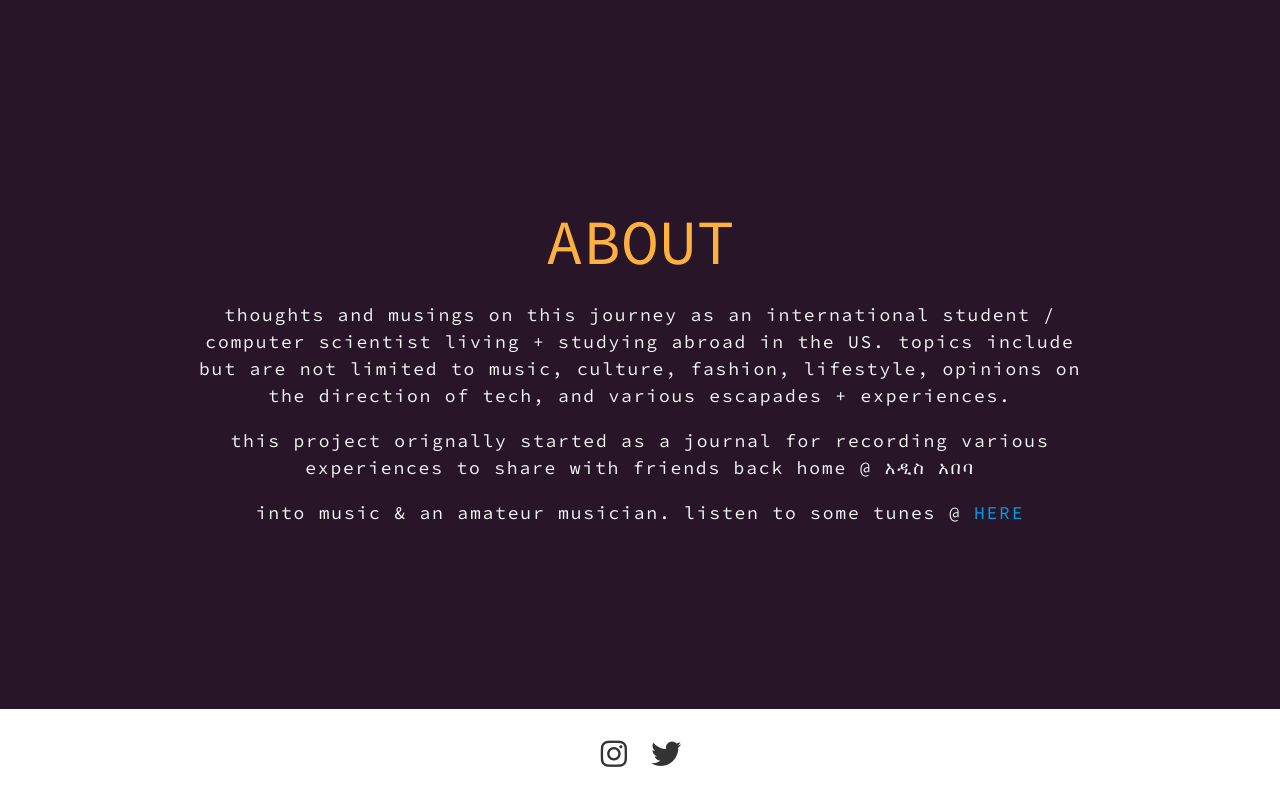
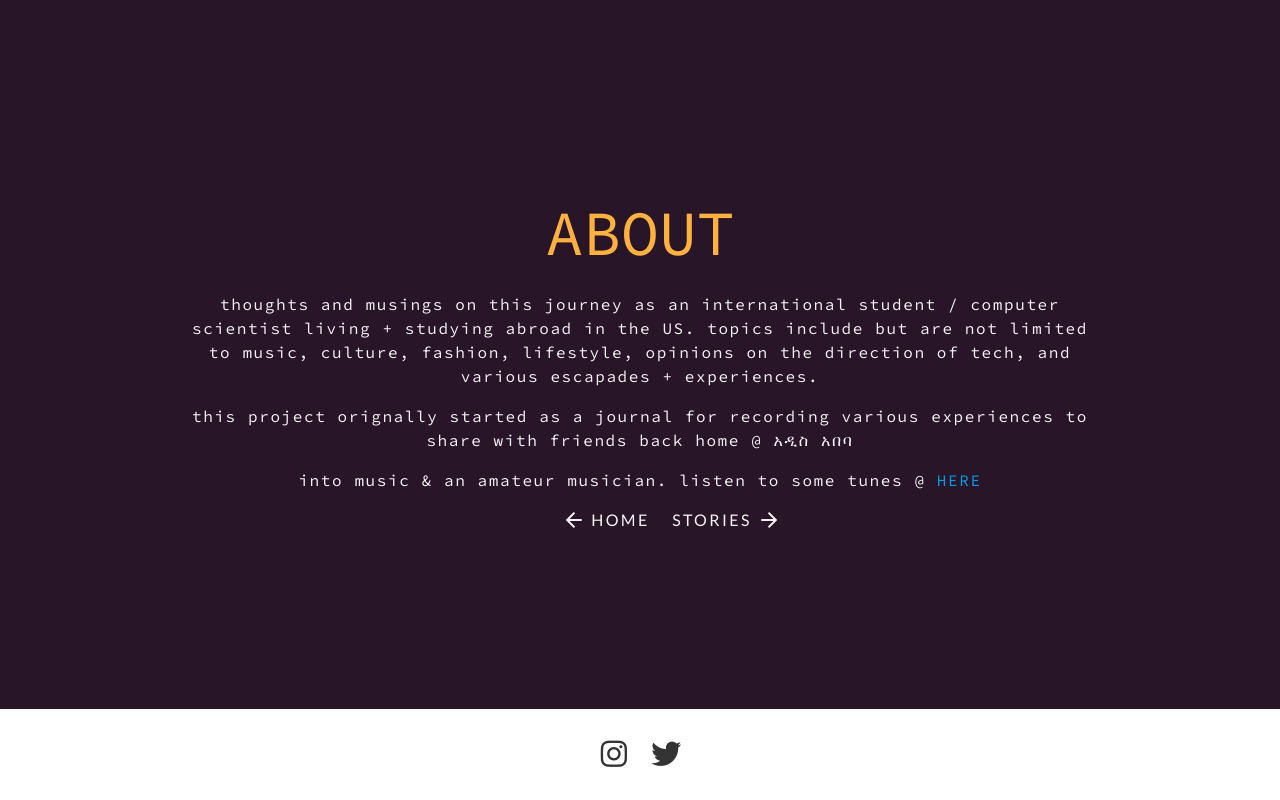
Before and after one commit to abmamo/teret, a Flask app: page /about in a window 1280 px wide. Run offline with Flask 2, Linux system fonts and the light colour scheme; some libraries are stand-ins or nearby versions.

Commit message:
updated tests with application factory. added links to about page. added db migration. starting to display publish & creation date

```diff
--- a/app/static/css/about.css
+++ b/app/static/css/about.css
@@ -13,7 +13,7 @@ main {
 header {
   align-items: center;
   display: flex;
-  font-size: 18px;
+  font-size: 16px;
   height: 100vh;
   justify-content: center;
   overflow: hidden;
@@ -50,15 +50,20 @@ link {
   color: #f4f4f4;
 }
 
+.links-wrapper {
+  padding-left: 25%;
+  margin-top: 2.5%;
+}
+
 .link {
   letter-spacing: 0.15em;
   color: #f4f4f4;
+  transition: 0.5s;
 }
 
 .link:hover {
   text-transform: lowercase;
-  text-decoration: underline;
-  text-decoration-color: #ffb140;
+  color: #ffb140;
 }
 
 .nav-wrapper {
@@ -153,3 +158,8 @@ link {
     opacity: 0;
   }
 }
+
+.material-icons {
+  display: inline-flex;
+  vertical-align: top;
+}
--- a/app/static/css/landing.css
+++ b/app/static/css/landing.css
@@ -59,6 +59,7 @@ link {
   text-transform: lowercase;
   text-decoration: underline;
   text-decoration-color: #ffb140;
+  text-decoration-thickness: 5px;
 }
 
 .nav-wrapper {
--- a/app/templates/about.html
+++ b/app/templates/about.html
@@ -54,6 +54,25 @@
             into music & an amateur musician. listen to some tunes @
             <a href="https://music.abmamo.com">HERE</a>
           </p>
+          <div class="container links-wrapper">
+            <div class="row center-align">
+              <div class="col s12m12l6 link">
+                <a href="{{ url_for('base.home') }}" class="center-align link">
+                  <span><i class="material-icons">arrow_back</i> HOME</span></a
+                >
+              </div>
+              <div class="col s12m12l6 link">
+                <a
+                  href="{{ url_for('base.stories') }}"
+                  class="center-align link"
+                >
+                  <span
+                    >STORIES <i class="material-icons">arrow_forward</i></span
+                  ></a
+                >
+              </div>
+            </div>
+          </div>
         </div>
       </section>
     </header>
--- a/app/templates/stories.html
+++ b/app/templates/stories.html
@@ -46,6 +46,9 @@
         <ul class="right hide-on-med-and-down">
           <li class="link">
             <a href="{{ url_for('base.about') }}">ABOUT</a>
+          </li>
+          <li class="link">
+            <a href="{{ url_for('base.home') }}">HOME</a>
           </li>
         </ul>
 
```
Also changed, not shown: config.py (+11 -16 lines), tests/conftest.py (+19 -16 lines), tests/functional/test_users.py (deleted, +0 -19 lines), tests/unit/test_pages.py (+1 -1 lines), 1 other file.
